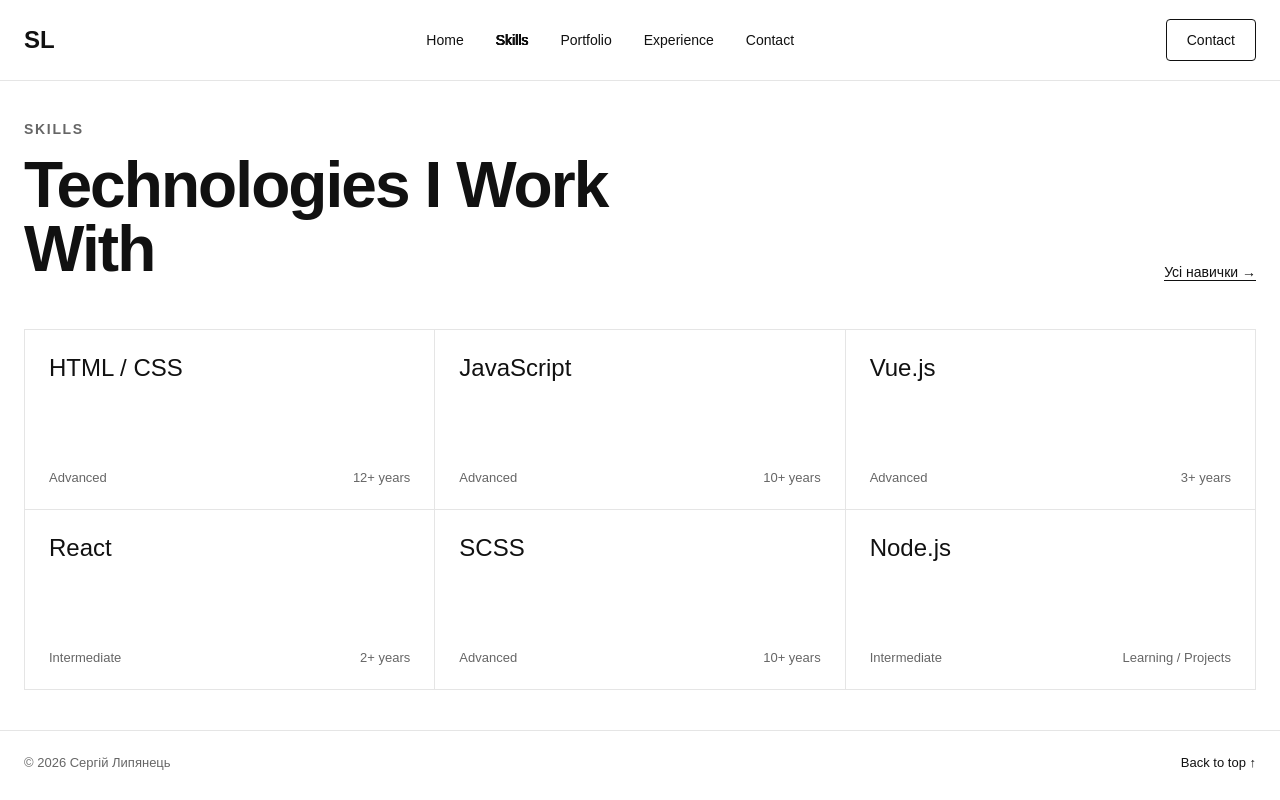
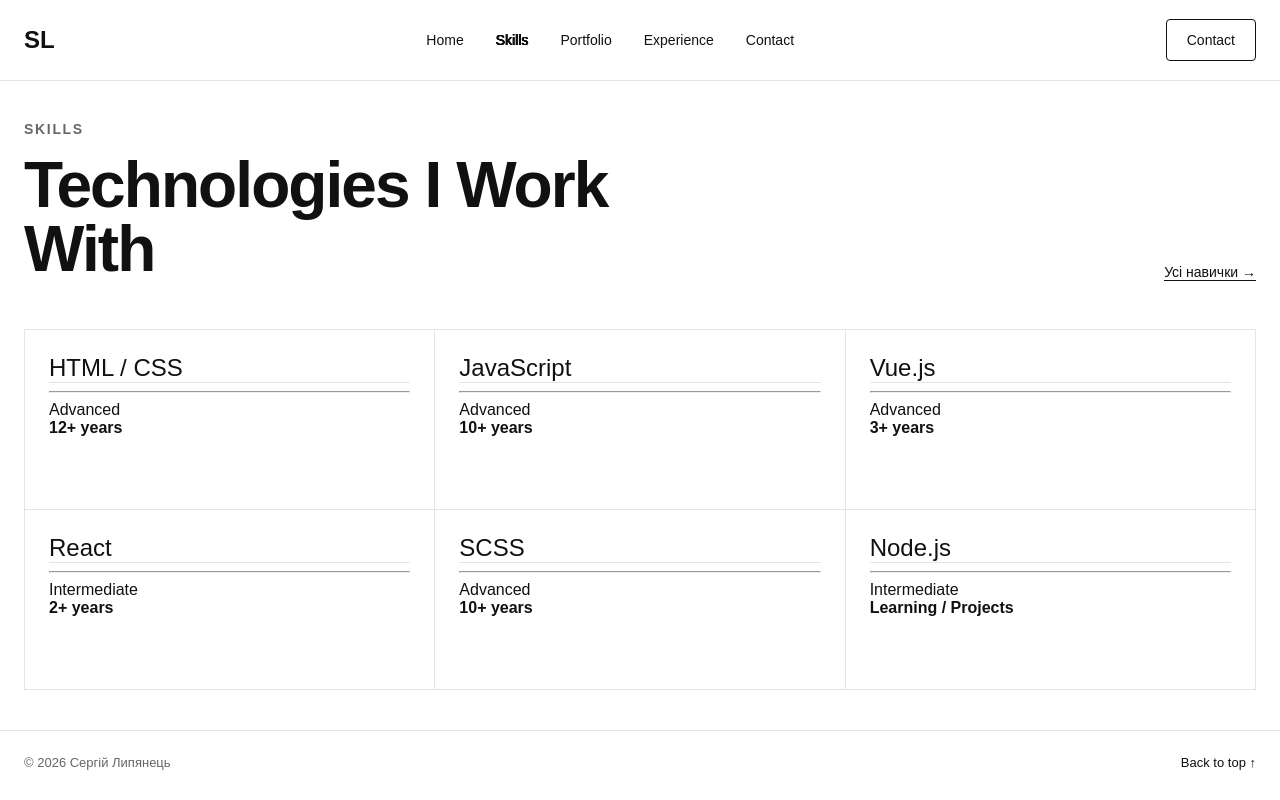
Before and after one commit to SeryogaGitHub/resume-2.0, a Vue app in the folder frontend/: page /skills in a window 1280 px wide. Built offline with nearby package versions, Linux system fonts and the light colour scheme.

Commit message:
slot, slot named

```diff
--- /dev/null
+++ b/frontend/src/components/BaseButton.vue
@@ -0,0 +1,14 @@
+<script setup>
+defineProps({
+  type: {
+    type: String,
+    default: 'button'
+  }
+});
+</script>
+
+<template>
+  <button :type="type">
+    <slot />
+  </button>
+</template>
--- /dev/null
+++ b/frontend/src/components/BaseCard.vue
@@ -0,0 +1,19 @@
+<script setup>
+</script>
+<template>
+  <article class="card">
+
+    <header class="header">
+      <slot name="header" />
+    </header>
+
+    <slot />
+
+    <div class="info">
+      <slot name="level" />
+
+      <slot name="experience" />
+    </div>
+
+  </article>
+</template>
--- a/frontend/src/components/home/ProjectsSection.vue
+++ b/frontend/src/components/home/ProjectsSection.vue
@@ -1,4 +1,6 @@
 <script setup>
+import BaseButton from "@/components/BaseButton.vue";
+
 const emit = defineEmits([
   'show-all'
 ]);
@@ -29,13 +31,12 @@ defineProps({
           </h2>
         </div>
 
-        <button
-            type="button"
-            class="link"
-            @click="emit('show-all')"
+        <BaseButton type="button"
+                    class="link"
+                    @click="emit('show-all')"
         >
           Усі роботи →
-        </button>
+        </BaseButton>
       </div>
 
       <div class="list">
@@ -45,14 +46,14 @@ defineProps({
             :key="project.id"
             class="project"
         >
-          <button
+          <BaseButton
               type="button"
               class="image"
               @click="emit('select-project', project)"
           >
-            {{project.title}}
-            {{project.image}}
-          </button>
+              {{project.title}}
+              {{project.image}}
+          </BaseButton>
 
           <div class="project-content">
 
@@ -75,9 +76,7 @@ defineProps({
 
           </div>
         </article>
-
       </div>
-
     </div>
   </section>
 </template>
--- /dev/null
+++ b/frontend/src/components/home/SkillItem.vue
@@ -0,0 +1,52 @@
+<script setup>
+import BaseCard from "@/components/BaseCard.vue";
+
+defineProps({
+  name: {
+    type: String,
+    required: true
+  },
+
+  level: {
+    type: String,
+    required: true,
+
+    validator(value) {
+      return [
+        'Beginner',
+        'Intermediate',
+        'Advanced'
+      ].includes(value);
+    }
+  },
+
+  experience: {
+    type: String,
+    default: ''
+  }
+});
+</script>
+
+<template>
+  <article class="skill">
+    <BaseCard>
+      <template #header>
+        <h3>
+          {{ name }}
+        </h3>
+      </template>
+
+      <hr>
+
+      <template #level>
+        <p>
+          {{ level }}
+        </p>
+      </template>
+
+      <template #experience>
+        <h4>{{ experience }}</h4>
+      </template>
+    </BaseCard>
+  </article>
+</template>
--- a/frontend/src/components/home/SkillsSection.vue
+++ b/frontend/src/components/home/SkillsSection.vue
@@ -1,4 +1,6 @@
 <script setup>
+import SkillItem from "@/components/home/SkillItem.vue";
+
 const skills = [
   {
     id: 1,
@@ -69,28 +71,15 @@ const skills = [
 
       <div class="list">
 
-        <article
+        <SkillItem
             v-for="skill in skills"
             :key="skill.id"
-            class="skill"
-        >
-          <h3>
-            {{ skill.name }}
-          </h3>
-
-          <div class="skill-info">
-            <span>
-              {{ skill.level }}
-            </span>
-
-            <span>
-              {{ skill.experience }}
-            </span>
-          </div>
-        </article>
+            :name="skill.name"
+            :level="skill.level"
+            :experience="skill.experience"
+        />
 
       </div>
-
     </div>
   </section>
 </template>
```
